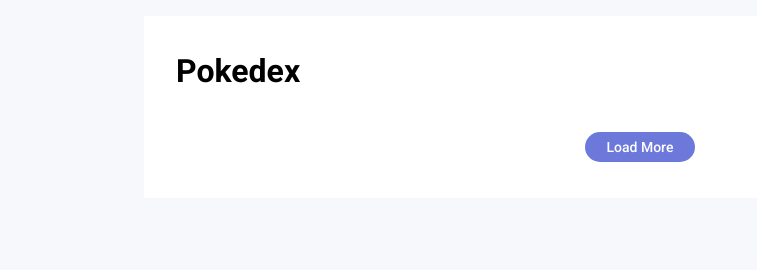
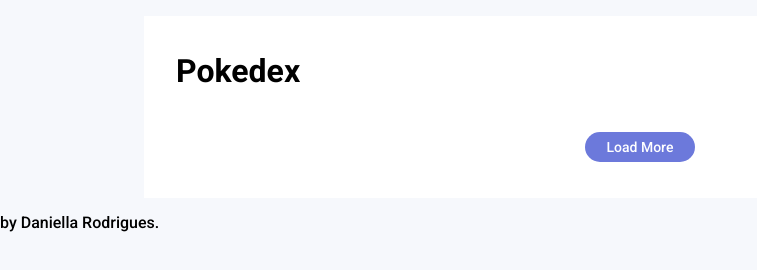
Before and after one commit to DannyRodrygues/pokedex, a plain HTML site: page index.html in a window 1280 px wide. Shown: the whole page, without its empty margins (0-757 px from the left). Drawn offline with nearby package versions, Linux system fonts and the light colour scheme; no server answers.

Commit message:
Update index.html

```diff
--- a/index.html
+++ b/index.html
@@ -61,7 +61,7 @@
             <!-- Conteúdo da Segunda Aba -->
             <div id="second" class="tabcontent">
               <div class="stats-container" id="stats-container">
-                <!-- Aqui vai os stats       -->
+
               </div>
             </div>
           </div>
@@ -69,5 +69,8 @@
     </div>
     </div>
   </div>
+  <footer>
+    by Daniella Rodrigues.
+  </footer>
 </body>
 </html>
```
